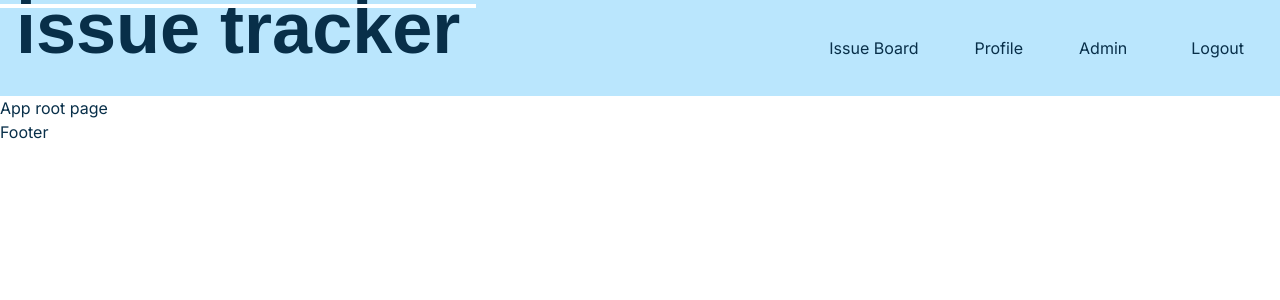
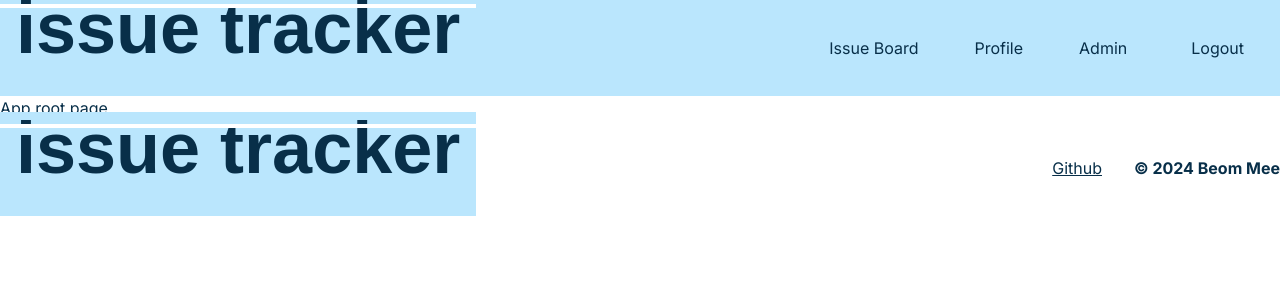
Before and after one commit to badeyesightcat/stackblitz-next-trial, a Next.js app: page / in a window 1280 px wide. Shown: the top 300 px of the page. Built offline with nearby package versions, Linux system fonts and the light colour scheme; a web font is replaced by a local one.

Commit message:
Add footer contents

```diff
--- a/components/footer.tsx
+++ b/components/footer.tsx
@@ -1,7 +1,22 @@
 import React from "react";
+import Logo from "./logo";
+import Link from "next/link";
 
 const Footer = () => {
-  return <div>Footer</div>;
+  return (
+    <footer className="container mx-auto flex justify-between items-center">
+      <Logo footer={true} />
+      <p className="flex gap-8">
+        <Link
+          className="underline"
+          href={"https://github.com/badeyesightcat"}
+        >
+          Github
+        </Link>
+        <strong>&copy; 2024 Beom Mee</strong>
+      </p>
+    </footer>
+  );
 };
 
 export default Footer;
```
